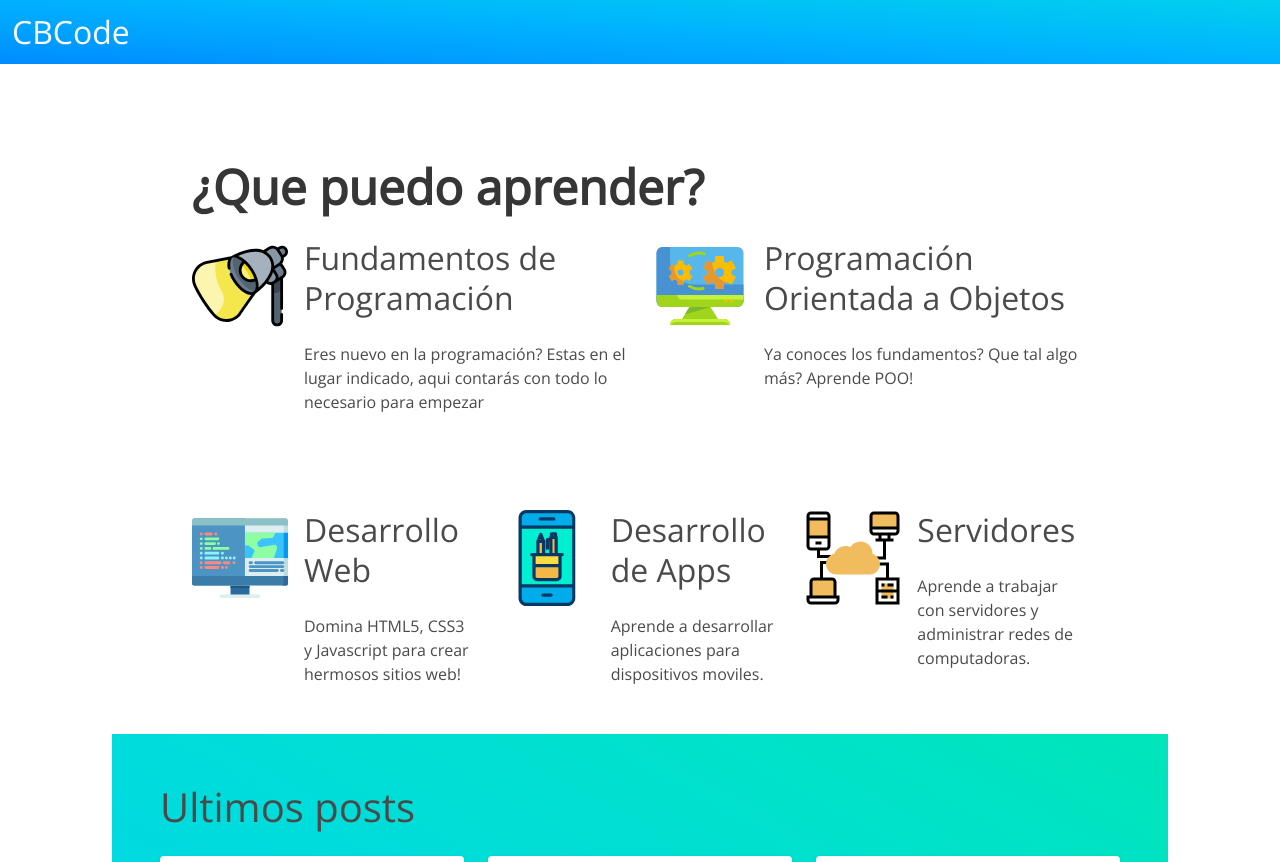
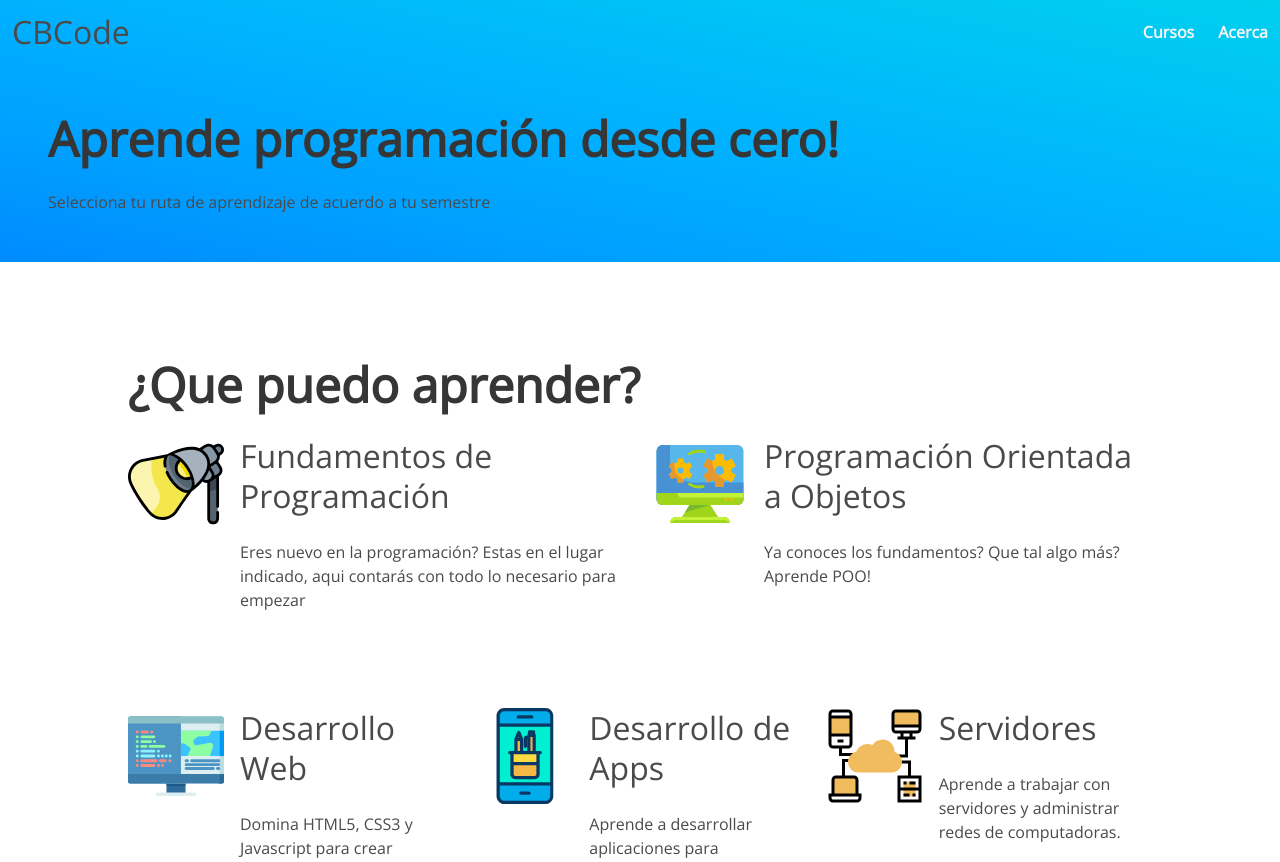
Before and after one commit to ellcontreras/abcode, a Vue app: page / in a window 1280 px wide. Shown: the top 862 px of the page. Built offline with nearby package versions, Linux system fonts and the light colour scheme.

Commit message:
Created navbar component and refactor navbar in App.vue

```diff
--- a/src/App.vue
+++ b/src/App.vue
@@ -1,23 +1,52 @@
 <template>
   <div>
-    <div class="navbar is-primary">
-      <div class="navbar-brand" @click="$router.push('/')">
-        <h3 id="title" class="subtitle is-3 has-text-white navbar-item">{{ $store.state.title }}</h3>
+    <div class="hero background-gradient is-bold" v-if="$route.name === 'home'">
+      <div class="hero-head">
+        <navbar/>
+      </div>
+      <div class="hero-body">
+        <h1 class="title is-1 has-text-centered has-text-white">Aprende programación desde cero!</h1>
+        <p
+          class="has-text-centered has-text-white"
+        >Selecciona tu ruta de aprendizaje de acuerdo a tu semestre</p>
+
+        <!-- <div class="columns">
+          <div class="column">
+            <img src="./assets/c_icon.svg" alt="">
+          </div>
+          <div class="column">
+            <img src="./assets/c_sharp.svg" alt="">
+          </div>
+          <div class="column">
+            <img src="./assets/html_icon.svg" alt="">
+          </div>
+          <div class="column">
+            <img src="./assets/android_icon.svg" alt="">
+          </div>
+        </div>-->
       </div>
     </div>
-    <div class="container">
-      <Home/>
+    <div v-else>
+      <navbar/>
     </div>
+    <div :class="{'container is-fluid' : $route.name !== 'home'}">
+      <router-view/>
+    </div>
+    <Footer></Footer>
   </div>
 </template>
 
 <script>
-import Home from "./views/Home";
+import Home from "./views/Home.vue";
+import Navbar from "@/components/Navbar.vue";
+import Footer from "@/components/Footer.vue";
 
 export default {
   name: "App",
   components: {
-    Home
+    Home,
+    Navbar,
+    Footer
   },
   data() {
     return {
--- /dev/null
+++ b/src/components/Navbar.vue
@@ -0,0 +1,17 @@
+<template>
+  <div class="navbar" :class="{'margin-bottom' : $route.name !== 'home'}">
+    <div class="navbar-brand" @click="$router.push({name: 'home'})">
+      <h3 id="title" class="subtitle is-3 has-text-white navbar-item">{{ $store.state.title }}</h3>
+    </div>
+    <div class="navbar-end">
+      <div class="navbar-menu">
+        <div class="navbar-item">
+          <router-link to="/courses">Cursos</router-link>
+        </div>
+        <div class="navbar-item">
+          <router-link to="/about">Acerca</router-link>
+        </div>
+      </div>
+    </div>
+  </div>
+</template>
```
